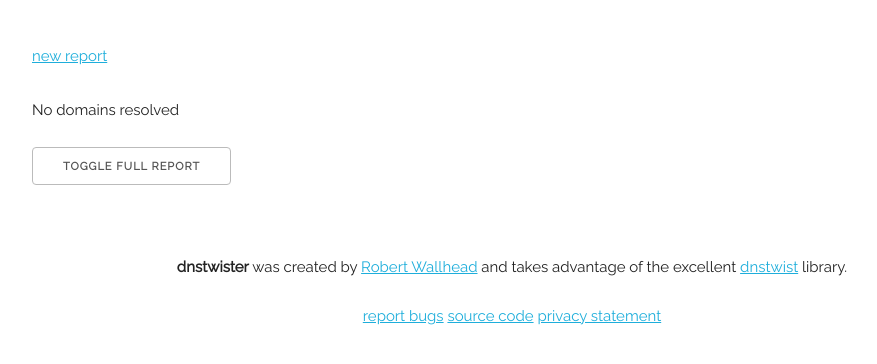
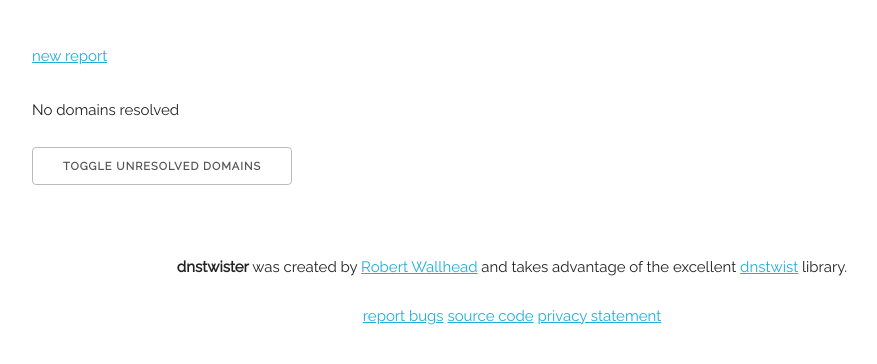
Before and after one commit to dnstwister/dnstwister, a Flask app: template dnstwister/templates/report.html in a window 1280 px wide. Shown: the part 80-444 px from the top of the page, without its empty margins (128-1005 px from the left). Run offline with Flask 2, Linux system fonts and the light colour scheme; the template is opened without the code that fills it, so the values that code supplies are empty.

Commit message:
Changed unresolved button text

```diff
--- a/dnstwister/templates/report.html
+++ b/dnstwister/templates/report.html
@@ -23,7 +23,7 @@
             </p>
         </section>
         <section>
-            <button id="show_all">Toggle full report</button>
+            <button id="show_all">Toggle unresolved domains</button>
         </section>
         <section>
             <table class="report u-full-width">
```
